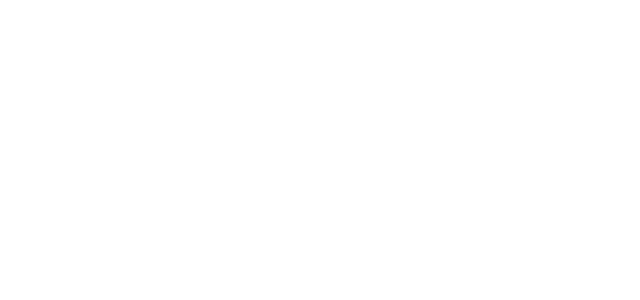
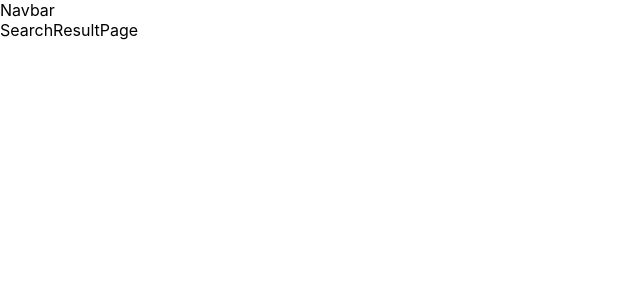
Before and after one commit to uplus-3/frontend, a React (Create React App) app: page /search/result in a window 1280 px wide. Shown: the top 300 px of the page, without its empty margins (0-640 px from the left). Built offline with nearby package versions, Linux system fonts and the light colour scheme.

Commit message:
✨ 라우터 및 레이아웃 설정

```diff
--- a/package.json
+++ b/package.json
@@ -13,7 +13,7 @@
     "react": "^18.2.0",
     "react-dom": "^18.2.0",
     "react-router-dom": "^6.3.0",
-    "react-scripts": "5.0.1",
+    "react-scripts": "^5.0.1",
     "web-vitals": "^2.1.4"
   },
   "scripts": {
--- a/src/App.js
+++ b/src/App.js
@@ -1,10 +1,15 @@
-import "./App.css";
+import './App.css';
+import Router from './router';
 
-import { ThemeProvider } from "@mui/material";
-import { theme } from "./theme/theme";
+import { ThemeProvider } from '@mui/material';
+import { theme } from './theme/theme';
 
 function App() {
-  return <ThemeProvider theme={theme}></ThemeProvider>;
+  return (
+    <ThemeProvider theme={theme}>
+      <Router />
+    </ThemeProvider>
+  );
 }
 
 export default App;
--- /dev/null
+++ b/src/common/Navbar.js
@@ -0,0 +1,13 @@
+import React from 'react';
+import { Outlet } from 'react-router-dom';
+
+function Navbar(props) {
+  return (
+    <div>
+      Navbar
+      <Outlet />
+    </div>
+  );
+}
+
+export default Navbar;
--- /dev/null
+++ b/src/pages/MainPage.js
@@ -0,0 +1,11 @@
+import React from 'react';
+
+function MainPage(props) {
+    return (
+        <div>
+            MainPage
+        </div>
+    );
+}
+
+export default MainPage;
--- /dev/null
+++ b/src/pages/SearchResultPage.js
@@ -0,0 +1,11 @@
+import React from 'react';
+
+function SearchResultPage(props) {
+    return (
+        <div>
+            SearchResultPage
+        </div>
+    );
+}
+
+export default SearchResultPage;
--- /dev/null
+++ b/src/pages/order/DeviceOrderHistoryPage.js
@@ -0,0 +1,11 @@
+import React from 'react';
+
+function DeviceOrderHistoryPage(props) {
+    return (
+        <div>
+            DeviceOrderHistoryPage
+        </div>
+    );
+}
+
+export default DeviceOrderHistoryPage;
--- /dev/null
+++ b/src/pages/order/DeviceOrderPage.js
@@ -0,0 +1,11 @@
+import React from 'react';
+
+function DeviceOrderPage(props) {
+    return (
+        <div>
+            DeviceOrderPage
+        </div>
+    );
+}
+
+export default DeviceOrderPage;
--- /dev/null
+++ b/src/pages/product/DeviceDetailPage.js
@@ -0,0 +1,11 @@
+import React from 'react';
+
+const DeviceDetailPage = () => {
+    return (
+        <div>
+            DeviceDetailPage
+        </div>
+    );
+};
+
+export default DeviceDetailPage;
--- /dev/null
+++ b/src/pages/product/DeviceListPage.js
@@ -0,0 +1,11 @@
+import React from 'react';
+
+function DeviceListPage(props) {
+    return (
+        <div>
+            Device List Page
+        </div>
+    );
+}
+
+export default DeviceListPage;
--- /dev/null
+++ b/src/router.js
@@ -0,0 +1,70 @@
+import { useRoutes } from "react-router-dom";
+import Navbar from "./common/Navbar";
+import MainPage from "./pages/MainPage";
+import DeviceOrderHistoryPage from "./pages/order/DeviceOrderHistoryPage";
+import DeviceOrderPage from "./pages/order/DeviceOrderPage";
+import DeviceDetailPage from "./pages/product/DeviceDetailPage";
+import DeviceListPage from "./pages/product/DeviceListPage";
+import SearchResultPage from "./pages/SearchResultPage";
+
+function Router() {
+    return useRoutes([
+        {
+            path : "",
+            element : <Navbar />,
+            children : [
+                {
+                    path : "",
+                    element : <MainPage />
+                },
+                {
+                    path : '5g-phone',
+                    element : <DeviceListPage />,
+                    children : [
+                        {
+                            path : 'samsung/:id',
+                            element : <DeviceDetailPage />
+                        },
+                        {
+                            path : 'apple/:id',
+                            element : <DeviceDetailPage />
+                        }
+                    ]
+                },
+                {
+                    path : '4g-phone',
+                    element : <DeviceListPage />,
+                    children : [
+                        {
+                            path : 'samsung/:id',
+                            element : <DeviceDetailPage />
+                        },
+                        {
+                            path : 'apple/:id',
+                            element : <DeviceDetailPage />
+                        }
+                    ]
+                },
+                {
+                    path : 'search/result',
+                    element : <SearchResultPage />
+                },
+                {
+                    path : 'order',
+                    children : [
+                        {
+                            path : 'mobile',
+                            element : <DeviceOrderPage />
+                        },
+                        {
+                            path : ':id',
+                            element : <DeviceOrderHistoryPage />
+                        }
+                    ]
+                }
+            ]
+        }
+    ])
+}
+
+export default Router;
```
Also changed, not shown: src/index.js (+3 -4 lines), 2 other files (tests, documents, lock files or other folders).
